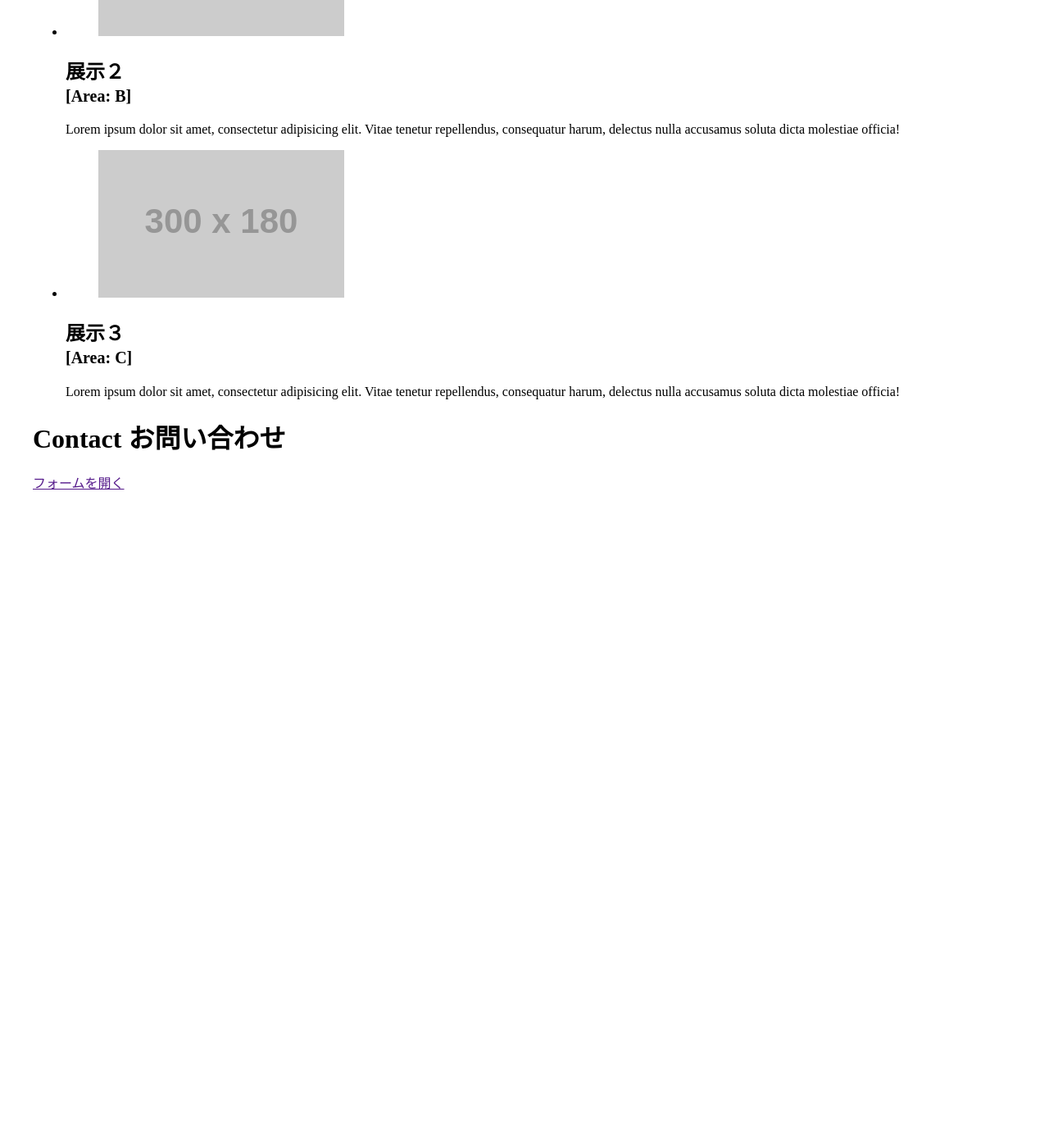
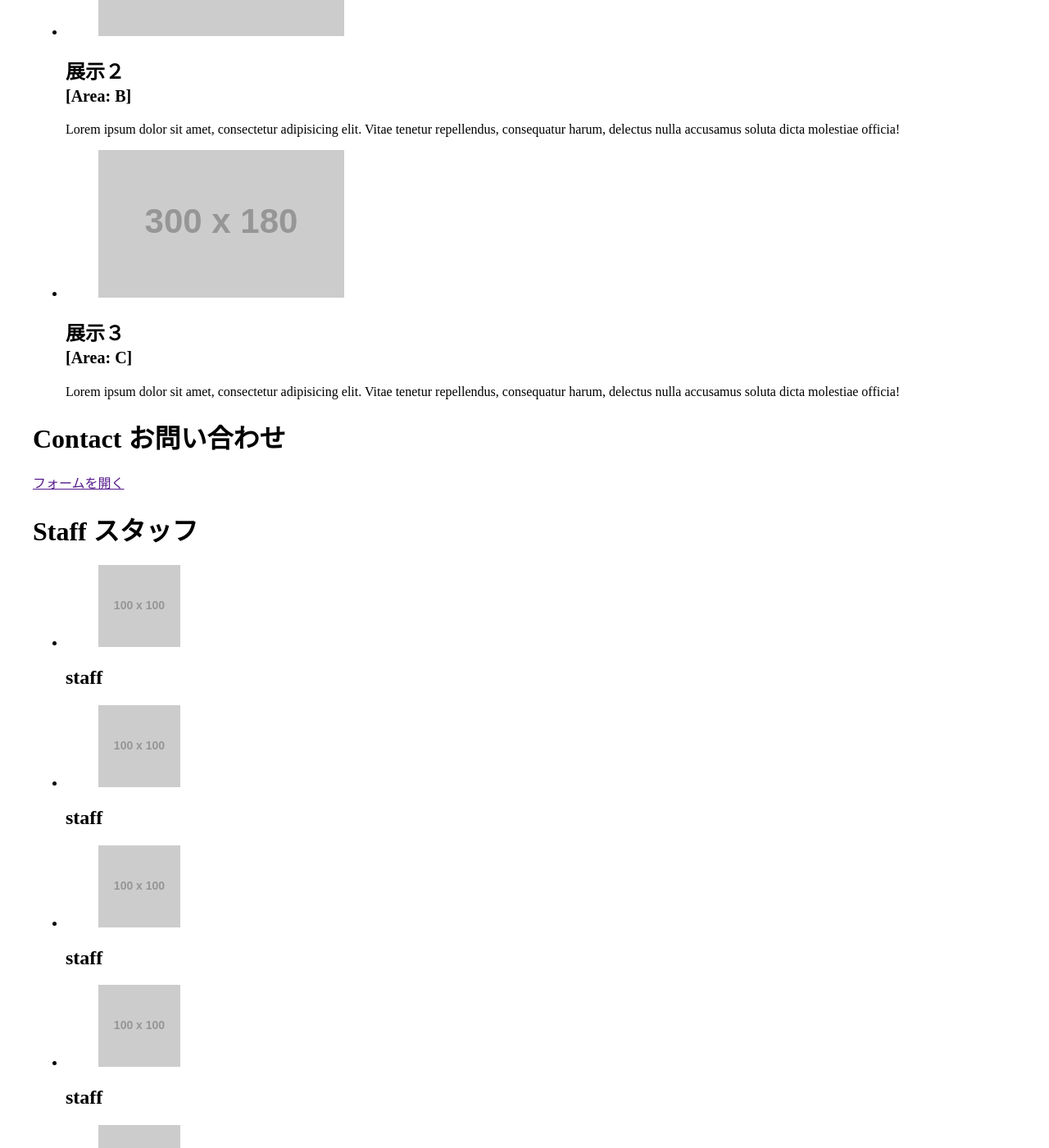
Before and after one commit to dojocon-japan/dojocon2016.coderdojo.jp, a Jekyll site: the page built from index.html, in a window 1280 px wide and 1400 px high, scrolled down 18231 px. Shown: the whole window at 82% size. Built offline with Jekyll 4.4.1, drawn with Linux system fonts in a browser that asks for light colours; before the commit the page ends 18839 px from its top, so only the background shows below that; some of the changed text lies outside the part shown.

Commit message:
Add Staff section

```diff
--- a/index.html
+++ b/index.html
@@ -326,3 +326,92 @@ layout: default
 	</h1>
 	<a href="" class="open-form">フォームを開く</a>
 </div>
+
+<div class="staff-section">
+	<h1 class="section-title">
+		<span class="en">Staff</span>
+		<span class="ja">スタッフ</span>
+	</h1>
+	<ul class="members">
+		<li>
+			<figure class="avator"><img src="//placehold.it/100x100.png" alt="スタッフのプロフィール画像"></figure>
+			<h2 class="name">staff</h2>
+		</li>
+		<li>
+			<figure class="avator"><img src="//placehold.it/100x100.png" alt="スタッフのプロフィール画像"></figure>
+			<h2 class="name">staff</h2>
+		</li>
+		<li>
+			<figure class="avator"><img src="//placehold.it/100x100.png" alt="スタッフのプロフィール画像"></figure>
+			<h2 class="name">staff</h2>
+		</li>
+		<li>
+			<figure class="avator"><img src="//placehold.it/100x100.png" alt="スタッフのプロフィール画像"></figure>
+			<h2 class="name">staff</h2>
+		</li>
+		<li>
+			<figure class="avator"><img src="//placehold.it/100x100.png" alt="スタッフのプロフィール画像"></figure>
+			<h2 class="name">staff</h2>
+		</li>
+		<li>
+			<figure class="avator"><img src="//placehold.it/100x100.png" alt="スタッフのプロフィール画像"></figure>
+			<h2 class="name">staff</h2>
+		</li>
+		<li>
+			<figure class="avator"><img src="//placehold.it/100x100.png" alt="スタッフのプロフィール画像"></figure>
+			<h2 class="name">staff</h2>
+		</li>
+		<li>
+			<figure class="avator"><img src="//placehold.it/100x100.png" alt="スタッフのプロフィール画像"></figure>
+			<h2 class="name">staff</h2>
+		</li>
+		<li>
+			<figure class="avator"><img src="//placehold.it/100x100.png" alt="スタッフのプロフィール画像"></figure>
+			<h2 class="name">staff</h2>
+		</li>
+		<li>
+			<figure class="avator"><img src="//placehold.it/100x100.png" alt="スタッフのプロフィール画像"></figure>
+			<h2 class="name">staff</h2>
+		</li>
+		<li>
+			<figure class="avator"><img src="//placehold.it/100x100.png" alt="スタッフのプロフィール画像"></figure>
+			<h2 class="name">staff</h2>
+		</li>
+		<li>
+			<figure class="avator"><img src="//placehold.it/100x100.png" alt="スタッフのプロフィール画像"></figure>
+			<h2 class="name">staff</h2>
+		</li>
+		<li>
+			<figure class="avator"><img src="//placehold.it/100x100.png" alt="スタッフのプロフィール画像"></figure>
+			<h2 class="name">staff</h2>
+		</li>
+		<li>
+			<figure class="avator"><img src="//placehold.it/100x100.png" alt="スタッフのプロフィール画像"></figure>
+			<h2 class="name">staff</h2>
+		</li>
+		<li>
+			<figure class="avator"><img src="//placehold.it/100x100.png" alt="スタッフのプロフィール画像"></figure>
+			<h2 class="name">staff</h2>
+		</li>
+		<li>
+			<figure class="avator"><img src="//placehold.it/100x100.png" alt="スタッフのプロフィール画像"></figure>
+			<h2 class="name">staff</h2>
+		</li>
+		<li>
+			<figure class="avator"><img src="//placehold.it/100x100.png" alt="スタッフのプロフィール画像"></figure>
+			<h2 class="name">staff</h2>
+		</li>
+		<li>
+			<figure class="avator"><img src="//placehold.it/100x100.png" alt="スタッフのプロフィール画像"></figure>
+			<h2 class="name">staff</h2>
+		</li>
+		<li>
+			<figure class="avator"><img src="//placehold.it/100x100.png" alt="スタッフのプロフィール画像"></figure>
+			<h2 class="name">staff</h2>
+		</li>
+		<li>
+			<figure class="avator"><img src="//placehold.it/100x100.png" alt="スタッフのプロフィール画像"></figure>
+			<h2 class="name">staff</h2>
+		</li>
+	</ul>
+</div>
```
